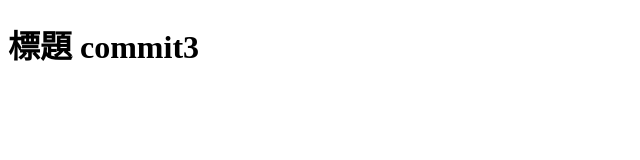
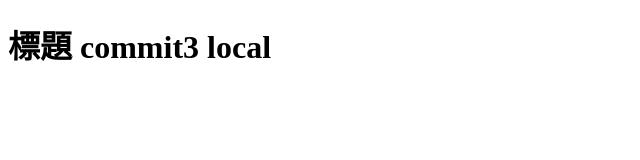
Before and after one commit to michaellai83/gittest0221, a plain HTML site: page index.html in a window 1280 px wide. Shown: the whole page, without its empty margins (0-640 px from the left). Drawn offline with Linux system fonts and the light colour scheme.

Commit message:
edit title local

```diff
--- a/index.html
+++ b/index.html
@@ -7,6 +7,6 @@
     <title>Document</title>
 </head>
 <body>
-    <h1>標題 commit3</h1>
+    <h1>標題 commit3 local</h1>
 </body>
 </html>
```
